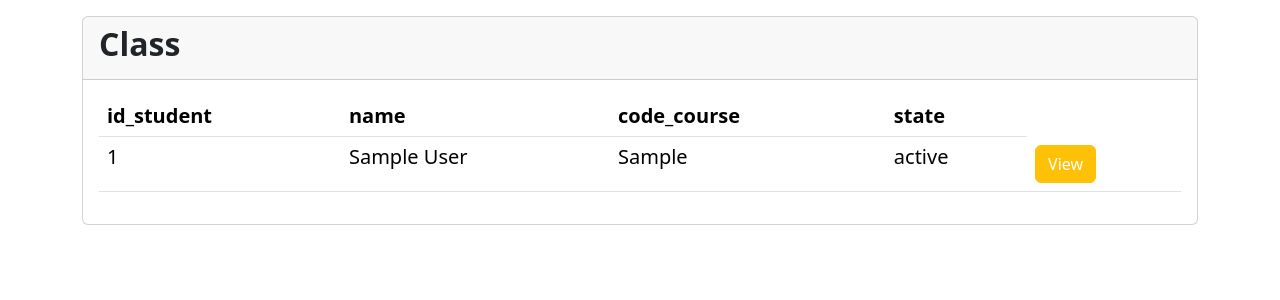
After one commit to MinhPhucNguyen/CSE485_BTTH02, a PHP site: page /Nam/list_student.php in a window 1280 px wide. The commit adds this page. Shown: the top 300 px of the page. Run offline with PHP 8.4, Linux system fonts and the light colour scheme; tables that the repository leaves empty or names only in its code hold one stand-in row (values such as "Sample post").

Commit message:
commit change

```diff
--- /dev/null
+++ b/Nam/include/footer.php
@@ -0,0 +1,7 @@
+<script src="https://cdn.jsdelivr.net/npm/@popperjs/core@2.11.7/dist/umd/popper.min.js"
+    integrity="sha384-zYPOMqeu1DAVkHiLqWBUTcbYfZ8osu1Nd6Z89ify25QV9guujx43ITvfi12/QExE" crossorigin="anonymous">
+</script>
+<script src="https://cdn.jsdelivr.net/npm/bootstrap@5.3.0-alpha3/dist/js/bootstrap.min.js"
+    integrity="sha384-Y4oOpwW3duJdCWv5ly8SCFYWqFDsfob/3GkgExXKV4idmbt98QcxXYs9UoXAB7BZ" crossorigin="anonymous">
+</script>
+<script src="https://code.jquery.com/jquery-3.7.0.min.js"></script>
--- /dev/null
+++ b/Nam/include/header.php
@@ -0,0 +1,12 @@
+<!doctype html>
+<html lang="en">
+
+<head>
+    <meta charset="utf-8">
+    <meta name="viewport" content="width=device-width, initial-scale=1">
+    <title>profile</title>
+    <link href="https://cdn.jsdelivr.net/npm/bootstrap@5.3.0-alpha3/dist/css/bootstrap.min.css" rel="stylesheet">
+    <link rel="stylesheet" href="https://cdn.jsdelivr.net/npm/bootstrap-icons@1.10.5/font/bootstrap-icons.css">
+</head>
+
+<body>
--- /dev/null
+++ b/Nam/list_student.php
@@ -0,0 +1,102 @@
+<?php
+
+use LDAP\Result;
+
+include './include/connect.php';
+session_start();
+?>
+
+<?php require_once './include/header.php'; ?>
+
+
+<div class="container mt-3">
+    <div class="row">
+        <div class="col-md-12">
+            <div class="card">
+                <div class="card-header">
+                    <h5 class="fs-2 fw-bold">Class</h5>
+                </div>
+                <div class="card-body">
+                    <h5>
+                        <table class="table">
+                            <thead>
+                                <tr>
+
+                                    <th scope="col">id_student</th>
+                                    <th scope="col">name</th>
+                                    <th scope="col">code_course</th>
+                                    <th scope="col">state</th>
+                                </tr>
+                            </thead>
+                            <tbody>
+                                <?php
+                                $sql = "SELECT s.id_std AS id , s.name, a.code_course, a.state FROM students s INNER JOIN attendance AS a ON s.id_std = a.id_std";
+                                $result = mysqli_query($conn, $sql);
+                                if (mysqli_num_rows($result) > 0) {
+                                    foreach ($result as $row) { ?>
+                                <tr>
+                                    <td><?php echo $row['id']; ?></td>
+                                    <td><?php echo $row['name']; ?></td>
+                                    <td><?php echo $row['code_course']; ?></td>
+                                    <td><?php echo $row['state']; ?></td>
+                                    <td>
+                                        <button type="button" class="btn btn-warning"><a href="list_student.php"
+                                                class="text-white link-underline-warning">View</a></button>
+                                    </td>
+                                </tr>
+                                <?php
+                                    }
+                                }
+                                ?>
+
+
+
+                            </tbody>
+                        </table>
+
+                    </h5>
+                </div>
+            </div>
+        </div>
+    </div>
+</div>
+
+<?php require_once 'include/footer.php'; ?>
+
+
+<script>
+$(document).ready(function() {
+    $('.edit_btn').click(function(e) {
+        e.preventDefault();
+
+        var id_t = $(this).closest('.abc').find('.id_t').text();
+        $.ajax({
+            type: "POST",
+            url: 'log.php',
+
+            data: {
+                'savee': true,
+                'teacher_id': id_t
+            },
+            success: function(response) {
+                $.each(response, function(key, value) {
+                    $('#edit_id').val(value['id_teacher']);
+                    $('#edit_name').val(value['name']);
+                    $('#edit_email').val(value['email']);
+                    $('#edit_phone').val(value['phone']);
+                });
+
+
+                $('#editTeacherModal').modal('show');
+            },
+            error: function() {
+                console.log('Có lỗi xảy ra khi cập nhật dữ liệu');
+            }
+        });
+
+    });
+});
+</script>
+</body>
+
+</html>
```
Also changed, not shown: Nam/teacher_profile.php (+7 -66 lines).
